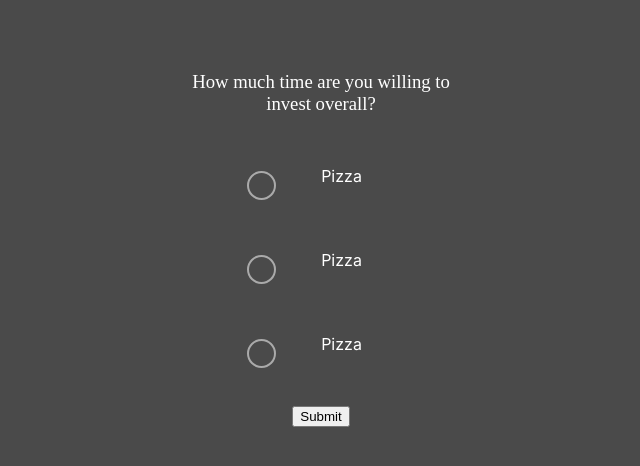
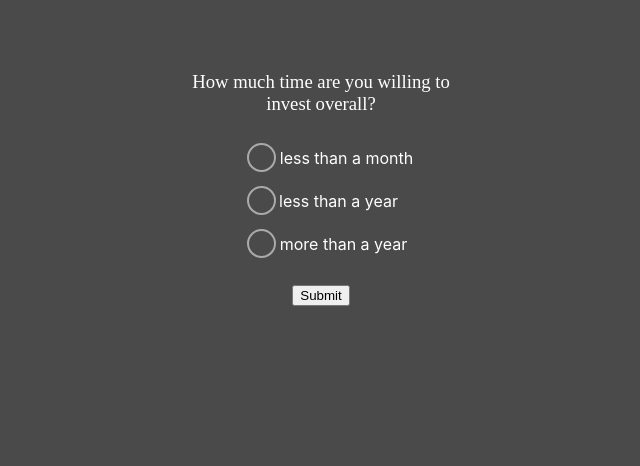
Before and after one commit to sfahadh/Good-Apples-Prototype, a React (Create React App) app: page /quiz/question-4 in a window 1280 px wide. Shown: the top 466 px of the page, without its empty margins (319-959 px from the left). Built offline with nearby package versions, Linux system fonts and the light colour scheme.

Commit message:
styled radio buttons

```diff
--- a/src/components/Questions/Question4.js
+++ b/src/components/Questions/Question4.js
@@ -24,25 +24,25 @@ export default class Question4 extends Component {
       <div className="questions-page">
         <form className="question-form">
           <h3 >How much time are you willing to invest overall?</h3>
-          <h4></h4>
+          <br/>
           <br/>
           <div className="answer-choices">
             <div className="radio">
               <input type="radio" id="radio-1" name="selector"/>
-                <label for="radio-1">Pizza</label>
-              <div class="check"></div>
+              <label htmlFor="radio-1" id="radio-option-1">less than a month</label>
+              <div className="check"></div>
             </div>
 
             <div className="radio">
               <input type="radio" id="radio-2" name="selector"/>
-                <label for="radio-2">Pizza</label>
-              <div class="check"></div>
+              <label htmlFor="radio-2" id="radio-option-2">less than a year</label>
+              <div className="check"></div>
             </div>
 
             <div className="radio">
               <input type="radio" id="radio-3" name="selector"/>
-                <label for="radio-3">Pizza</label>
-              <div class="check"></div>
+              <label htmlFor="radio-3" id="radio-option-3">more than a year</label>
+              <div className="check"></div>
             </div>
           </div>
           <button onClick={this.handleSubmit}>Submit</button>
--- a/src/components/Questions/Questions.css
+++ b/src/components/Questions/Questions.css
@@ -113,9 +113,22 @@
     position: relative;
     font-weight: 400;
     min-height: 34px;
-    padding: 25px 25px 25px 80px;
+    width: 220px;
+    margin-left: 10px;
+    margin-bottom: 4px;
+    padding-top: 5px;
     z-index: 1;
     cursor: pointer;
+}
+
+#radio-option-2 {
+    margin-left: 0;
+    padding-left: 2px;
+}
+
+#radio-option-3 {
+    margin-left: 0;
+    padding-left: 7px;
 }
 
 .radio:hover label {
@@ -128,7 +141,7 @@
     border-radius: 100%;
     height: 25px;
     width: 25px;
-    top: 30px;
+    top: 0;
     left: 20px;
     transition: border .3s linear;
 }
@@ -151,13 +164,13 @@
 }
 
 input[type=radio]:checked ~ .check {
-    border: 3px solid #0DFF92;
+    border: 3px solid white;
 }
 
 input[type=radio]:checked ~ .check::before {
-    background: #0DFF92;
+    background: white;
 }
 
 input[type=radio]:checked ~ label {
-    color: #0DFF92;
+    color: white;
 }
```
